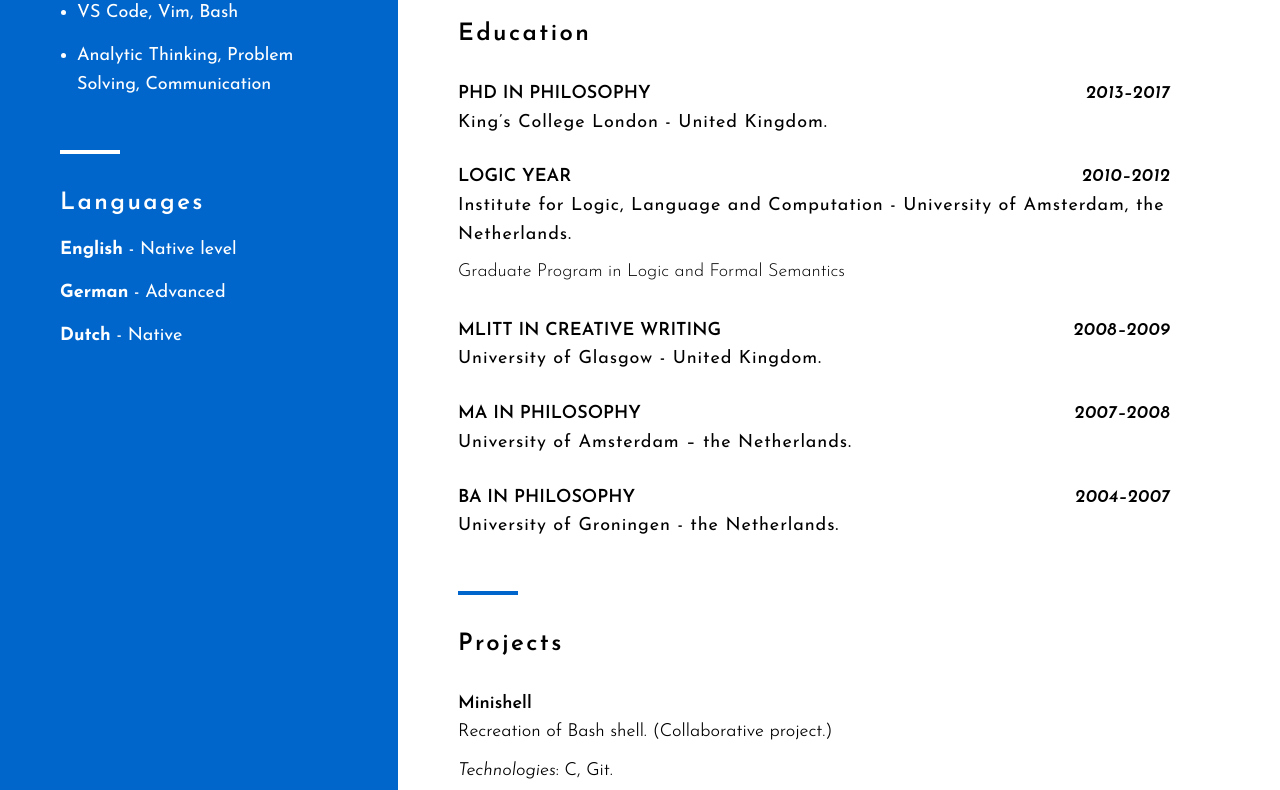
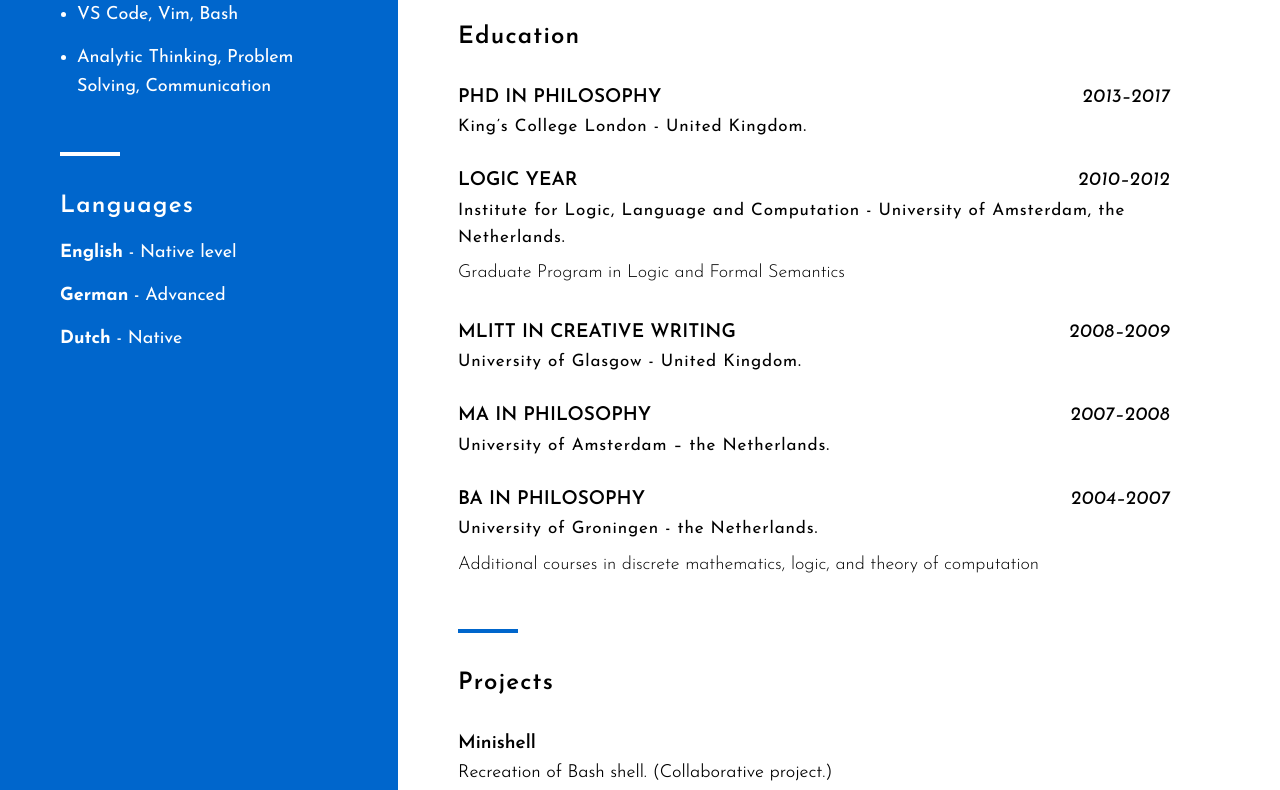
Before and after one commit to MartijnWallage/MartijnWallage.github.io, a plain HTML site: page index.html in a window 1280 px wide. Shown: the part 1011-1801 px from the top of the page. Drawn offline with nearby package versions, Linux system fonts and the light colour scheme.

Commit message:
Tweaking

```diff
--- a/index.html
+++ b/index.html
@@ -102,6 +102,7 @@
 
 		<h4>BA IN PHILOSOPHY<span class="date">2004&ndash;2007</span></h4>
 		<h5>University of Groningen - the Netherlands.</h5>
+		<ul><li class="simple_list">Additional courses in discrete mathematics, logic, and theory of computation</li></ul>
 
 		<hr>
 
--- a/styles.css
+++ b/styles.css
@@ -33,7 +33,7 @@ h1 {
 	font-size: 44px;
 	font-style: normal;
 	font-weight: 400;
-	letter-spacing: 0.1em;
+	letter-spacing: 0.05em;
 	line-height: 1.4;
 }
 
@@ -51,20 +51,20 @@ h2 {
 h3 {
 	font-size: 24px;
 	font-weight: 600;
-	letter-spacing: 0.1em;
-	margin-top: 30px;
+	letter-spacing: 0.05em;
+	margin-top: 31px;
 	margin-bottom: 10px;
 }
 
 h4 {
 	margin-top: 26px;
 	margin-bottom: 0px;
-	font-size: 18px;
+	font-size: 19px;
 	font-weight: 600;
 }
 
 h5 {
-	font-size: 18px;
+	font-size: 17px;
 	font-style: normal;
 	letter-spacing: 0.05em;
 	font-weight: 400;
@@ -74,6 +74,7 @@ h5 {
 .date {
 	float: right;
 	font-style: italic;
+	font-weight: 400;
 }
 
 ul {
@@ -109,7 +110,7 @@ hr {
 
 /* Define styles for the sidebar */
 #sidebar {
-    height: 2000px;
+    height: 2050px;
     width: 398px;
     float: left;
     background-color: #0066cc;
@@ -134,7 +135,7 @@ hr {
 }
 
 #content {
-	height: 2000px;
+	height: 2050px;
     width: 65%;
     float: left;
     padding: 60px;
```
